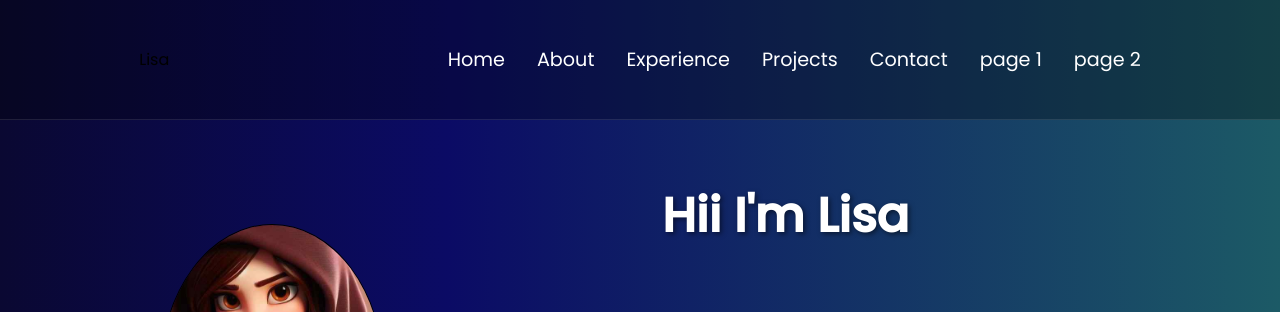
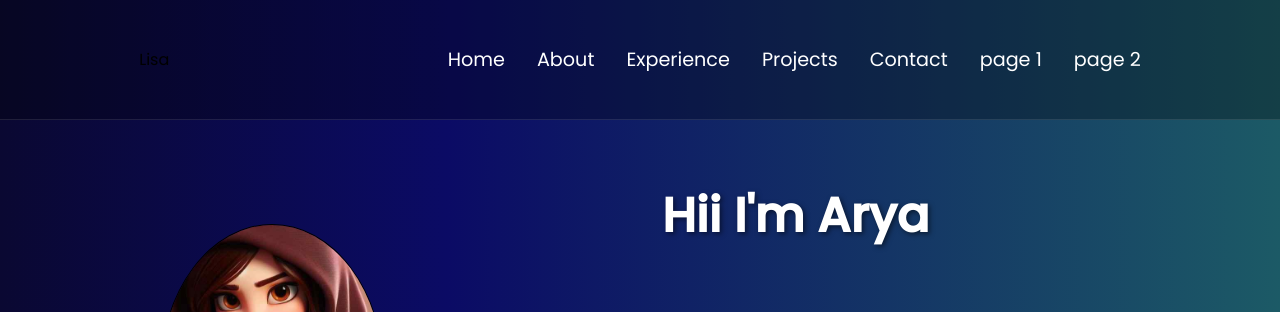
Before and after one commit to arya-bhatkande/Portfolio, a plain HTML site: page index.html in a window 1280 px wide. Shown: the top 312 px of the page. Drawn offline with Linux system fonts and the light colour scheme.

Commit message:
name change

```diff
--- a/index.html
+++ b/index.html
@@ -46,7 +46,7 @@
         <img src="assets/image.jpg" alt="image" />
       </div>
       <div class="box-content">
-        <h1>Hii I'm Lisa</h1>
+        <h1>Hii I'm Arya</h1>
         <p>I am web developer</p>
         <p>
           Lorem ipsum, dolor sit amet consectetur adipisicing elit. Tenetur
```
